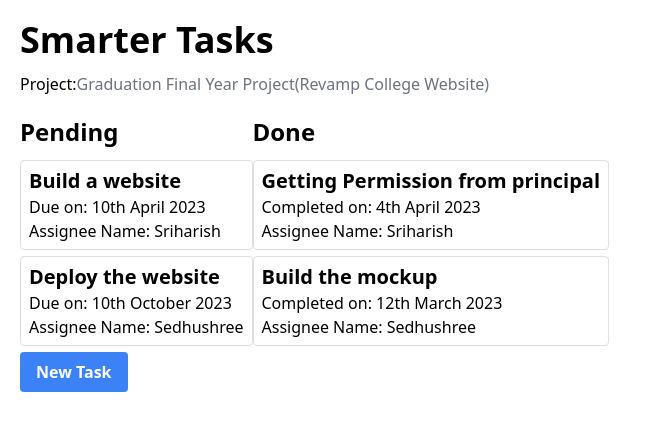
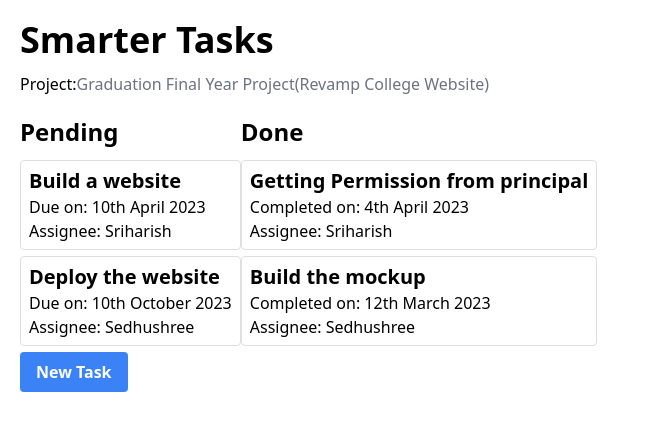
Before and after one commit to harish96880/wd301, a React (Vite) app in the folder hello-react/: page / in a window 1280 px wide. Shown: the top 430 px of the page, without its empty margins (0-652 px from the left). Built offline with nearby package versions, Linux system fonts and the light colour scheme.

Commit message:
Fix bugs on app tsx.

```diff
--- a/hello-react/src/App.tsx
+++ b/hello-react/src/App.tsx
@@ -18,13 +18,11 @@ function App() {
             title="Build a website"
             dueDate="10th April 2023"
             assigneeName="Sriharish"
-            completedAtDate="Due on"
           />
           <TaskCard
             title="Deploy the website"
             dueDate="10th October 2023"
             assigneeName="Sedhushree"
-            completedAtDate="Due on"
           />
           <button className="bg-blue-500 hover:bg-blue-700 text-white font-bold py-2 px-4 rounded">
             New Task
@@ -34,15 +32,13 @@ function App() {
           <h1 className="text-2xl font-bold my-3">Done</h1>
           <TaskCard
             title="Getting Permission from principal"
-            dueDate="4th April 2023"
+            completedAtDate="4th April 2023"
             assigneeName="Sriharish"
-            completedAtDate="Completed on"
           />
           <TaskCard
             title="Build the mockup"
-            dueDate="12th March 2023"
+            completedAtDate="12th March 2023"
             assigneeName="Sedhushree"
-            completedAtDate="Completed on"
           />
         </div>
       </div>
--- a/hello-react/src/TaskCard.tsx
+++ b/hello-react/src/TaskCard.tsx
@@ -1,28 +1,22 @@
 import "./TaskCard.css";
 import React from "react";
-
 interface propTitle {
-  completedAtDate: string;
+  completedAtDate?: string;
   title: string;
-  dueDate: string;
+  dueDate?: string;
   assigneeName: string;
 }
-
-let TaskCard: React.FC<propTitle> = ({
-  completedAtDate,
-  dueDate,
-  title,
-  assigneeName,
-}) => {
+var tempString = "";
+let TaskCard = (props: propTitle) => {
+  tempString = props.dueDate
+    ? `Due on: ${props.dueDate}`
+    : `Completed on: ${props.completedAtDate}`;
   return (
     <div className="TaskItem">
-      <h2 className="text-xl font-bold">{title}</h2>
-      <p>
-        {completedAtDate}: {dueDate}
-      </p>
-      <p>Assignee Name: {assigneeName}</p>
+      <h2 className="text-xl font-bold">{props.title}</h2>
+      <p>{tempString}</p>
+      <p>Assignee: {props.assigneeName}</p>
     </div>
   );
 };
-
 export default TaskCard;
```
